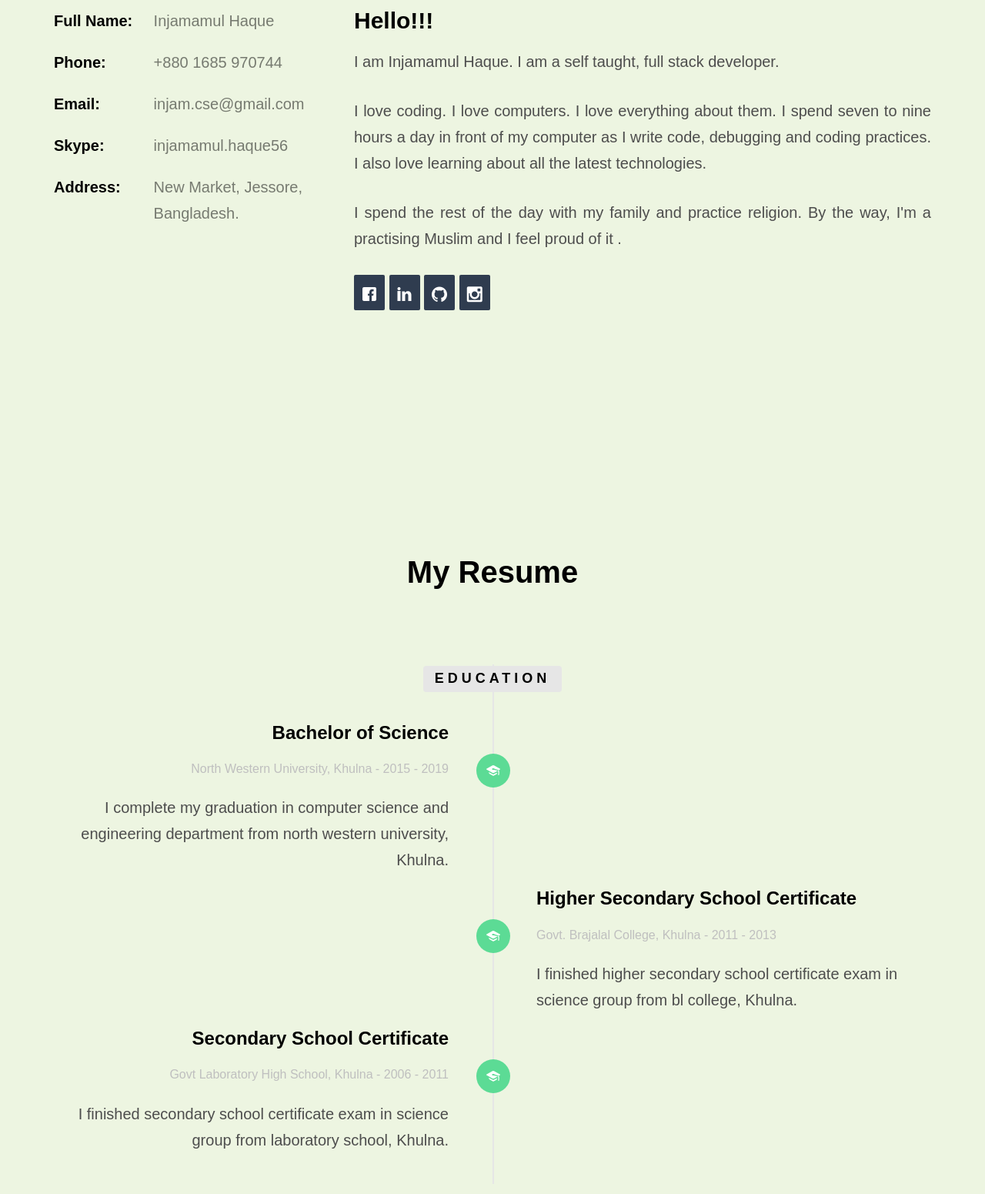
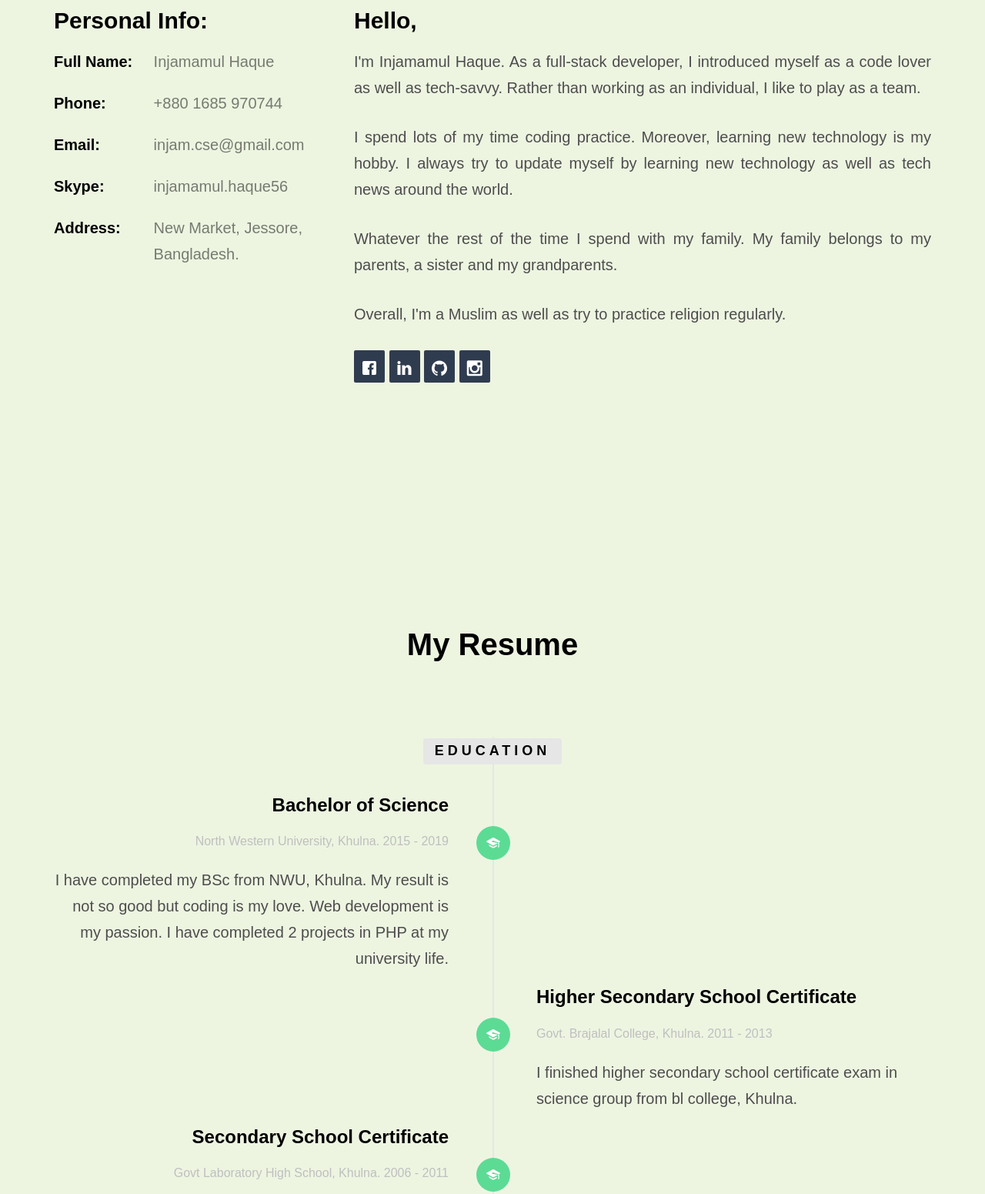
Before and after one commit to meinjam/portfolio, a plain HTML site: page index.html in a window 1280 px wide. Shown: the part 1060-2611 px from the top of the page at 77% size. Drawn offline with nearby package versions, Linux system fonts and the light colour scheme; no server answers; files whose address does not match are found by name; a web font is replaced by a local one.

Commit message:
about me updated

```diff
--- a/css/style.css
+++ b/css/style.css
@@ -414,7 +414,8 @@ h1, h2, h3, h4, h5, h6, figure {
   *display: inline;
   color: #fff;
   background: #2F3C4F;
-  padding: 10px 10px 2px 10px;
+  /* padding: 10px 10px 2px 10px; */
+  padding-top: 8px;
   -webkit-border-radius: 2px;
   -moz-border-radius: 2px;
   -ms-border-radius: 2px;
--- a/index.html
+++ b/index.html
@@ -8,6 +8,7 @@
 	<meta name="description" content="Landing page, Portfolio HTML5 Templete." />
 	<meta name="keywords" content="injam, injamamul haque, meinjam, resume, cv, portfolio, landing page" />
 	<meta name="author" content="Injamamul Haque" />
+	<meta property="og:image" content="images/profile.jpg">
 
 	<link href="https://fonts.googleapis.com/css?family=Space+Mono" rel="stylesheet">
 	<link href="https://fonts.googleapis.com/css?family=Kaushan+Script" rel="stylesheet">
@@ -71,6 +72,7 @@
 			</div>
 			<div class="row">
 				<div class="col-md-4 mx-auto">
+					<h2>Personal Info:</h2>
 					<ul class="info">
 						<li><span class="first-block">Full Name:</span><span class="second-block">Injamamul Haque</span></li>
 						<li><span class="first-block">Phone:</span><span class="second-block">+880 1685 970744</span></li>
@@ -80,10 +82,11 @@
 					</ul>
 				</div>
 				<div class="col-md-8">
-					<h2>Hello!!!</h2>
-					<p style="text-align: justify;">I am Injamamul Haque. I am a self taught, full stack developer. </p>
-					<p style="text-align: justify;">I love coding. I love computers. I love everything about them. I spend seven to nine hours a day in front of my computer as I write code, debugging and coding practices. I also love learning about all the latest technologies.</p>
-					<p style="text-align: justify;">I spend the rest of the day with my family and practice religion. By the way, I'm a practising Muslim and I feel proud of it .</p>
+					<h2>Hello,</h2>
+					<p style="text-align: justify;">I'm Injamamul Haque. As a full-stack developer, I introduced myself as a code lover as well as tech-savvy. Rather than working as an individual, I like to play as a team.</p>
+					<p style="text-align: justify;">I spend lots of my time coding practice. Moreover, learning new technology is my hobby. I always try to update myself by learning new technology as well as tech news around the world.</p>
+					<p style="text-align: justify;">Whatever the rest of the time I spend with my family. My family belongs to my parents, a sister and my grandparents.</p>
+					<p style="text-align: justify;">Overall, I'm a Muslim as well as try to practice religion regularly.</p>
 					<p>
 						<ul class="fh5co-social-icons">
 							<li><a href="https://www.facebook.com/meinjam/" target="_blank"><i class="icon-facebook2"></i></a></li>
@@ -115,10 +118,10 @@
 							<div class="timeline-panel">
 								<div class="timeline-heading">
 									<h3 class="timeline-title">Bachelor of Science</h3>
-									<span class="company">North Western University, Khulna - 2015 - 2019</span>
+									<span class="company">North Western University, Khulna. 2015 - 2019</span>
 								</div>
 								<div class="timeline-body">
-									<p>I complete my graduation in computer science and engineering department from north western university, Khulna.</p>
+									<p>I have completed my BSc from NWU, Khulna. My result is not so good but coding is my love. Web development is my passion. I have completed 2 projects in PHP at my university life.</p>
 								</div>
 							</div>
 						</li>
@@ -127,7 +130,7 @@
 							<div class="timeline-panel">
 								<div class="timeline-heading">
 									<h3 class="timeline-title">Higher Secondary School Certificate</h3>
-									<span class="company">Govt. Brajalal College, Khulna - 2011 - 2013</span>
+									<span class="company">Govt. Brajalal College, Khulna. 2011 - 2013</span>
 								</div>
 								<div class="timeline-body">
 									<p>I finished higher secondary school certificate exam in science group from bl college, Khulna.</p>
@@ -139,7 +142,7 @@
 							<div class="timeline-panel">
 								<div class="timeline-heading">
 									<h3 class="timeline-title">Secondary School Certificate</h3>
-									<span class="company">Govt Laboratory High School, Khulna - 2006 - 2011</span>
+									<span class="company">Govt Laboratory High School, Khulna. 2006 - 2011</span>
 								</div>
 								<div class="timeline-body">
 									<p>I finished secondary school certificate exam in science group from laboratory school, Khulna.</p>
--- a/js/main.js
+++ b/js/main.js
@@ -106,7 +106,7 @@
 	var pieChart = function() {
 		$('.chart').easyPieChart({
 			scaleColor: false,
-			lineWidth: 10,
+			lineWidth: 12,
 			lineCap: 'butt',
 			barColor: '#5cdb95',
 			trackColor:	"#f5f5f5",
```
